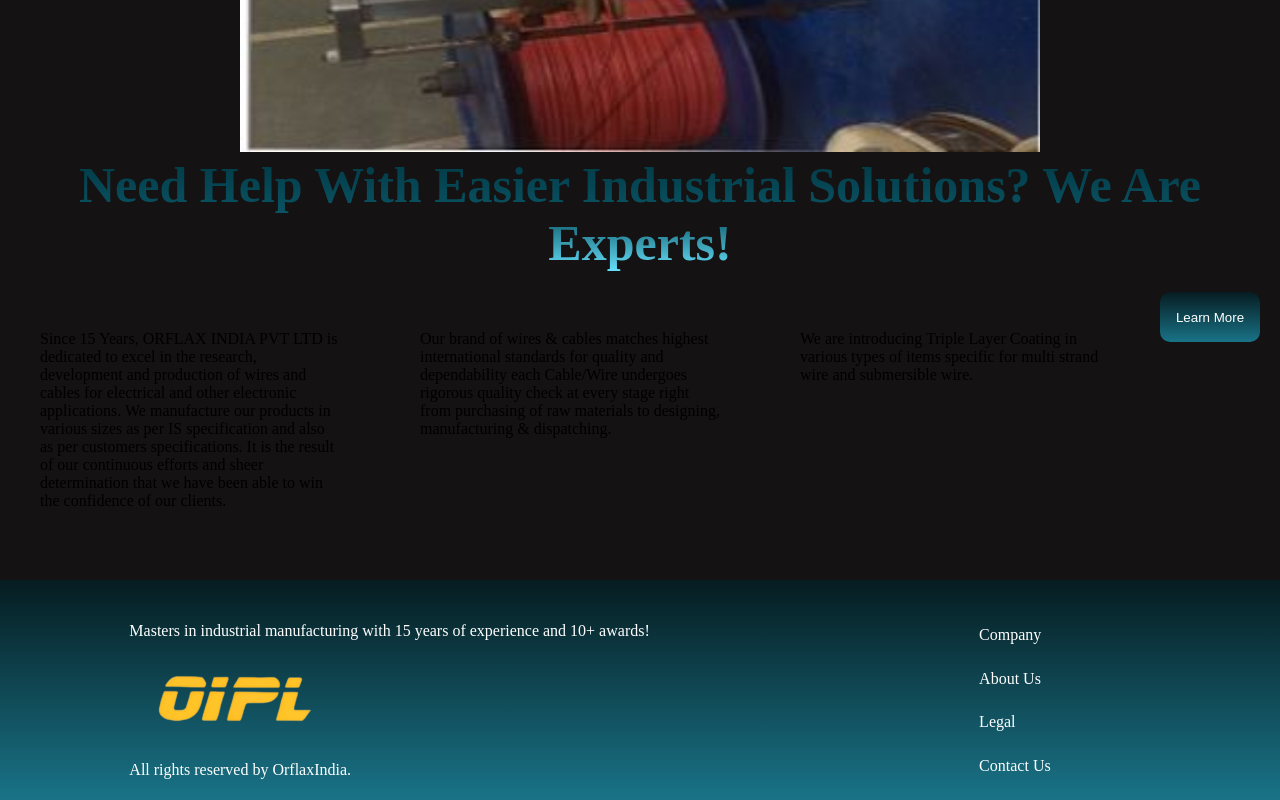
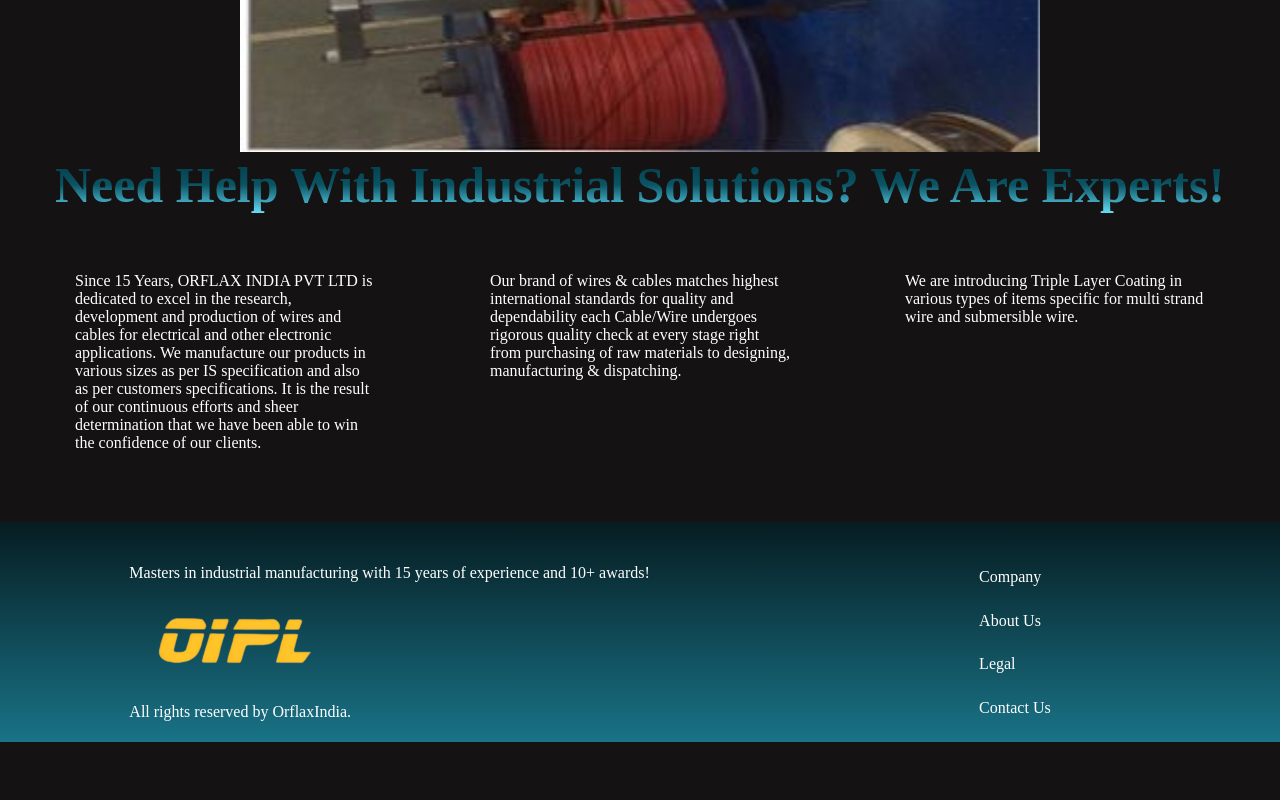
Before and after one commit to taneesha1/orflax_reimagine, a plain HTML site: page about.html in a window 1280 px wide. Shown: the part 776-1576 px from the top of the page. After the commit the page ends 1518 px from the top, so only its background shows below. Drawn offline with Linux system fonts and the light colour scheme.

Commit message:
stage 14

```diff
--- a/about.html
+++ b/about.html
@@ -75,8 +75,9 @@
     </div>
     <script src="about%20slide%20show.js"></script>
 
+
     <div id="choose_head">
-        <h2> Need Help With Easier Industrial Solutions? We Are Experts!</h2>
+        <h2>Need Help With Industrial Solutions? We Are Experts!</h2>
 
         <div id="choose_divs">
 
@@ -94,13 +95,6 @@
                 We are introducing Triple Layer Coating in various types of items specific for multi strand wire and submersible wire.
             </div>
 
-            <div id="choose">
-
-
-
-
-            </div>
-            <div ><button class="blue_buttons">Learn More</button></div>
         </div>
 
 
--- a/style.css
+++ b/style.css
@@ -160,6 +160,7 @@ margin: 20px;
 .choose_div_block{
     margin:40px;
     width:300px;
+    color: white;
 }
 
 
```
